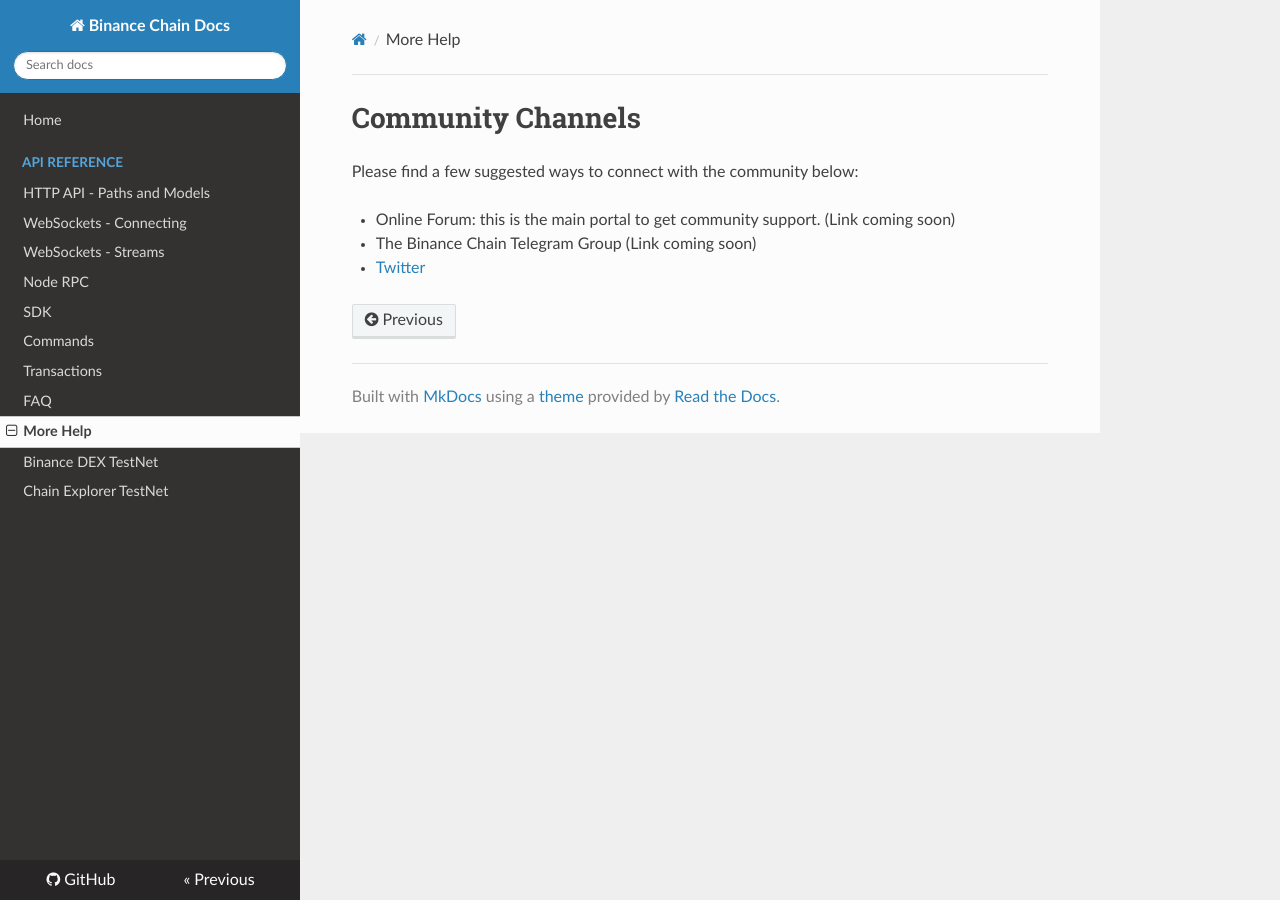
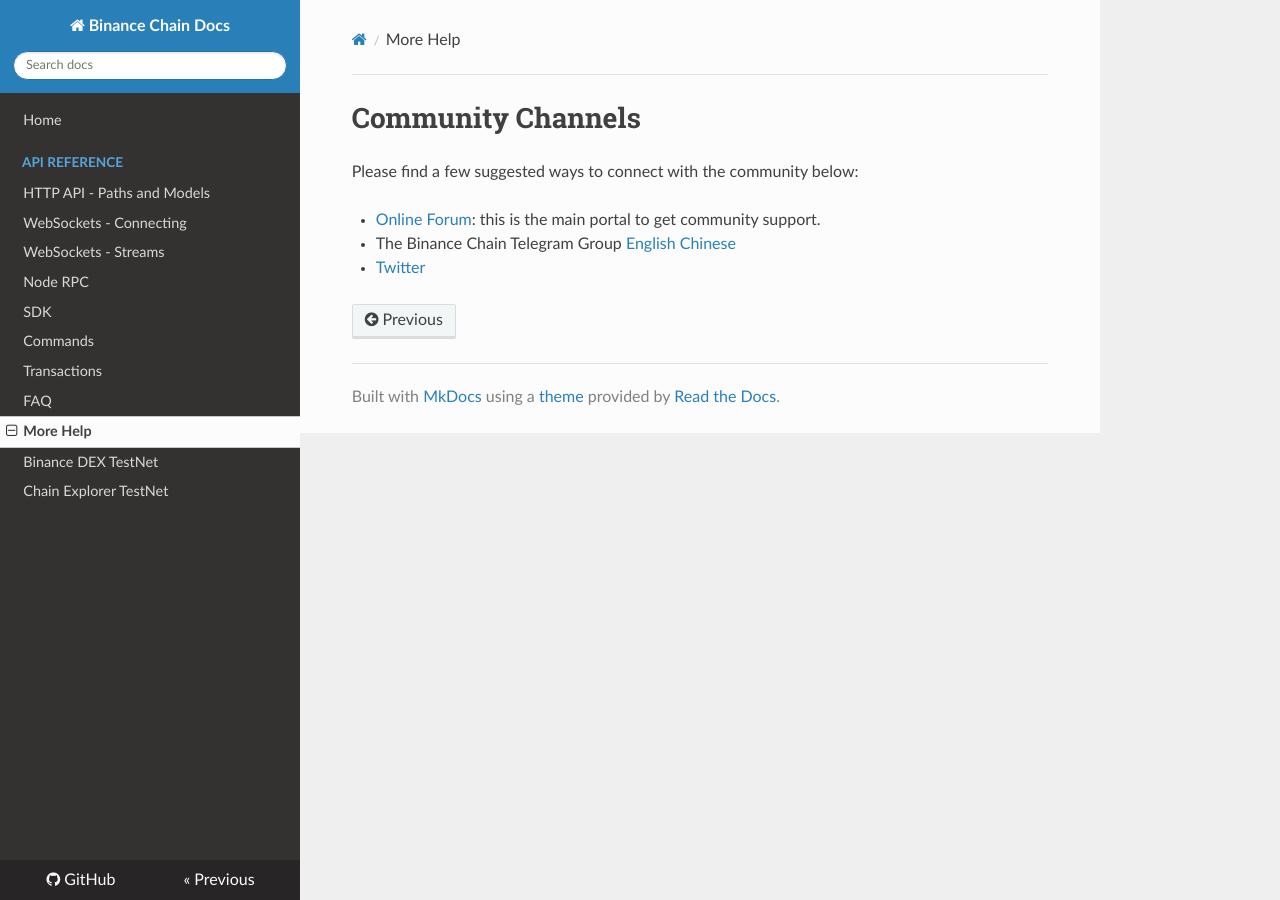
Before and after one commit to yash-sharma1/docs-site, an MkDocs documentation site: the page built from docs/resources.md, in a window 1280 px wide. Built offline with MkDocs 1.6.1, drawn with Linux system fonts in a browser that asks for light colours; nearby versions of some CDN libraries.

Commit message:
add links for forum and Telegram groups.

```diff
--- a/docs/resources.md
+++ b/docs/resources.md
@@ -2,6 +2,6 @@
 
 Please find a few suggested ways to connect with the community below:
 
-- Online Forum: this is the main portal to get community support. (Link coming soon)
-- The Binance Chain Telegram Group (Link coming soon)
+- [Online Forum](https://community.binance.org): this is the main portal to get community support.
+- The Binance Chain Telegram Group [English](https://t.me/BinanceDEXchange) [Chinese](https://t.me/BinanceDEXchangeCN)
 - [Twitter](https://twitter.com/binance_dex)
```
